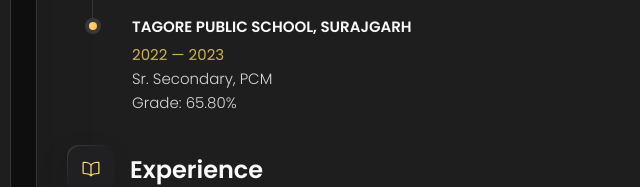
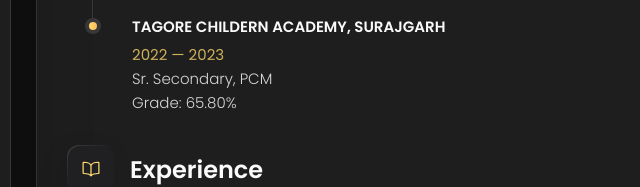
Before and after one commit to Naveen2326/My-Portfolio, a plain HTML site: page index.html in a window 1280 px wide. Both pictures are taken after a click on the button "Resume". Shown: the part 364-551 px from the top of the page, 304-944 px from the left. Drawn offline with nearby package versions, Linux system fonts and the light colour scheme.

Commit message:
Update index.html

```diff
--- a/index.html
+++ b/index.html
@@ -552,7 +552,7 @@
 
               <li class="timeline-item">
                 <h4 class="h4 timeline-item-title">
-                  TAGORE PUBLIC SCHOOL, SURAJGARH
+                  TAGORE CHILDERN ACADEMY, SURAJGARH
                 </h4>
 
                 <span>2022 — 2023</span>
```
